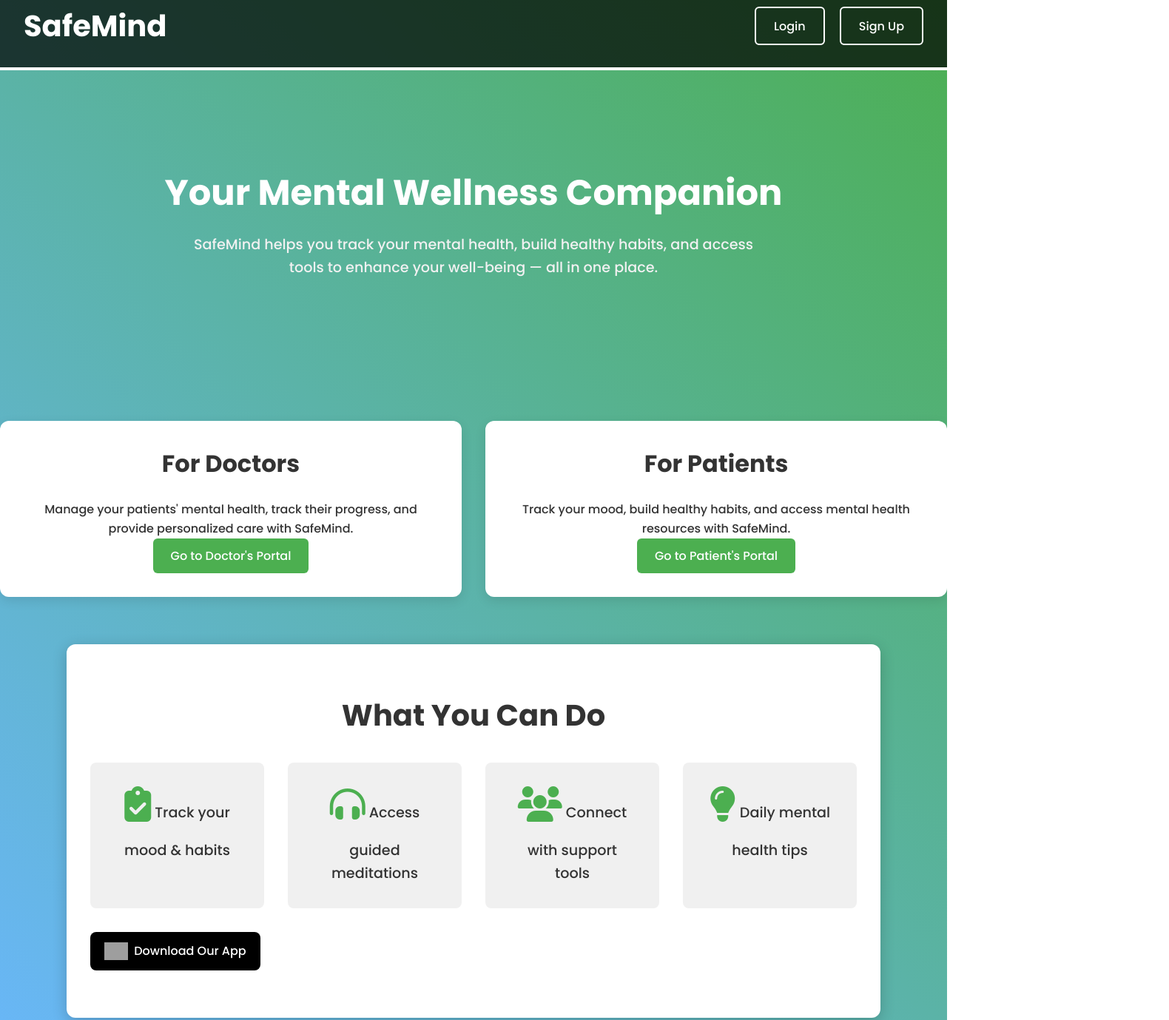
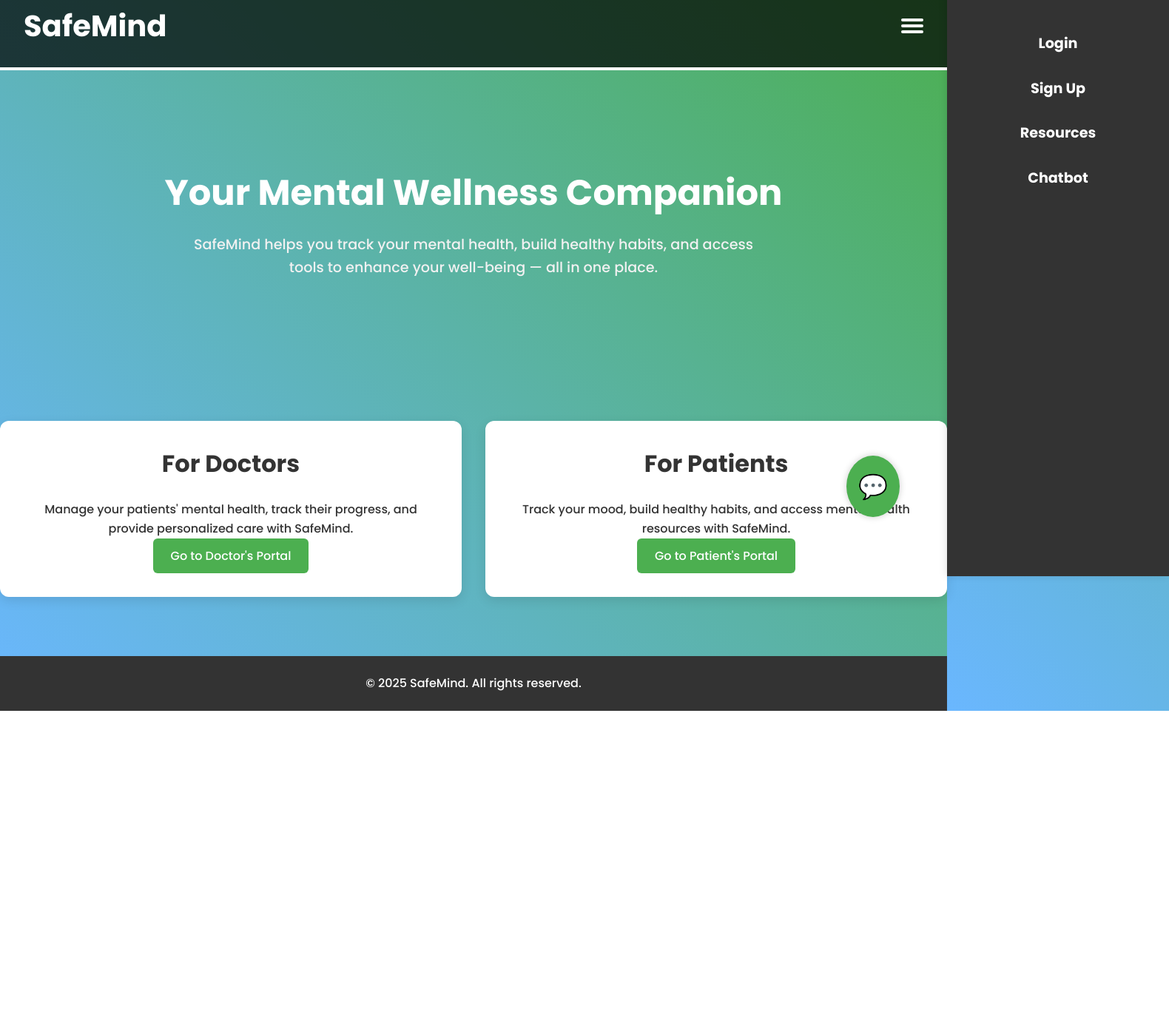
Before and after one commit to DevTalix/mental-health-app, a website: page public/index.html in a window 1280 px wide. Shown: the part 21-1400 px from the top of the page at 74% size, 1580 px wide, since content can reach past the window. After the commit the page ends 982 px from the top, so only its background shows below. Drawn offline with Linux system fonts and the light colour scheme; grey boxes are pictures that could not be loaded.

Commit message:
Initial Commit

```diff
--- a/public/index.html
+++ b/public/index.html
@@ -54,6 +54,56 @@
     nav button:hover {
       background: white;
       color: #4caf50;
+    }
+
+    /* Hamburger Menu */
+    .hamburger-menu {
+      display: flex;
+      flex-direction: column;
+      justify-content: space-between;
+      width: 30px;
+      height: 20px;
+      cursor: pointer;
+      z-index: 110;
+    }
+
+    .hamburger-menu div {
+      background: #fff;
+      height: 4px;
+      border-radius: 5px;
+      width: 100%;
+    }
+
+    .menu {
+      position: absolute;
+      top: 0;
+      right: -300px;
+      width: 300px;
+      height: 100vh;
+      background: #333;
+      color: white;
+      transition: all 0.3s ease;
+      padding-top: 50px;
+      box-shadow: -2px 0px 10px rgba(0, 0, 0, 0.1);
+      z-index: 1000;
+    }
+
+    .menu.open {
+      right: 0;
+    }
+
+    .menu a {
+      color: white;
+      text-decoration: none;
+      padding: 15px;
+      display: block;
+      font-size: 1.2rem;
+      text-align: center;
+      font-weight: bold;
+    }
+
+    .menu a:hover {
+      background: #555;
     }
 
     .hero {
@@ -119,76 +169,6 @@
       background: #388e3c;
     }
 
-    .features {
-      background: white;
-      border-radius: 12px;
-      box-shadow: 0 5px 20px rgba(0, 0, 0, 0.2);
-      color: #333;
-      margin: 4rem auto;
-      max-width: 1100px;
-      padding: 4rem 2rem;
-    }
-
-    .features h3 {
-      font-size: 2.5rem;
-      margin-bottom: 2rem;
-      text-align: center;
-    }
-
-    .features ul {
-      display: flex;
-      flex-wrap: wrap;
-      gap: 2rem;
-      justify-content: space-around;
-      list-style: none;
-      padding: 0;
-    }
-
-    .features li {
-      background: #f0f0f0;
-      border-radius: 8px;
-      flex: 1 1 200px;
-      font-size: 1.2rem;
-      padding: 2rem;
-      text-align: center;
-      transition: transform 0.3s ease;
-    }
-
-    .features li:hover {
-      background-color: #e0e0e0;
-      transform: translateY(-10px);
-    }
-
-    .features i {
-      color: #4caf50;
-      font-size: 3rem;
-      margin-bottom: 1.5rem;
-    }
-
-    .playstore-btn {
-      align-items: center;
-      background-color: #000;
-      border-radius: 8px;
-      color: #fff;
-      display: inline-flex;
-      font-size: 1rem;
-      font-weight: 500;
-      gap: 0.5rem;
-      padding: 0.8rem 1.2rem;
-      text-decoration: none;
-      transition: background-color 0.3s ease;
-      margin-top: 2rem;
-    }
-
-    .playstore-btn:hover {
-      background-color: #333;
-    }
-
-    .playstore-btn img {
-      height: 24px;
-      width: auto;
-    }
-
     footer {
       background: #333;
       color: white;
@@ -201,11 +181,30 @@
       margin: 0;
     }
 
+    /* Chatbot Floating Button */
+    #chatbot-btn {
+      position: fixed;
+      bottom: 10%;
+      right: 5%;
+      background: #4caf50;
+      border-radius: 50%;
+      color: white;
+      font-size: 2rem;
+      padding: 1rem;
+      box-shadow: 0px 0px 10px rgba(0, 0, 0, 0.2);
+      cursor: pointer;
+      transition: transform 0.3s ease;
+    }
+
+    #chatbot-btn:hover {
+      transform: scale(1.1);
+    }
+
     /* Mobile Responsiveness */
     @media (max-width: 768px) {
       header {
+        flex-direction: column;
         align-items: flex-start;
-        flex-direction: column;
       }
 
       header h1 {
@@ -213,29 +212,8 @@
         margin-bottom: 0.5rem;
       }
 
-      nav {
-        display: flex;
-        justify-content: flex-end;
-        margin-top: 1rem;
-        width: 100%;
-      }
-
       .hero {
         padding: 6rem 2rem;
-      }
-
-      .features {
-        padding: 3rem;
-      }
-
-      .features ul {
-        align-items: center;
-        flex-direction: column;
-      }
-
-      .features li {
-        flex: 1 1 100%;
-        margin-bottom: 1rem;
       }
 
       .user-segment {
@@ -246,16 +224,15 @@
       .user-segment .cta {
         margin-bottom: 1.5rem;
       }
+
+      footer {
+        margin-top: 3rem;
+      }
     }
 
-    /* Mobile Small (Max-width: 480px) */
     @media (max-width: 480px) {
       .hero h2 {
         font-size: 2.5rem;
-      }
-
-      .hero p {
-        font-size: 1rem;
       }
 
       .cta h3 {
@@ -266,28 +243,26 @@
         font-size: 0.9rem;
         padding: 0.6rem 1.2rem;
       }
-
-      .features h3 {
-        font-size: 2rem;
-      }
-
-      .features li {
-        flex: 1 1 100%;
-        margin-bottom: 1rem;
-      }
     }
   </style>
 </head>
 
 <body>
-
   <header>
     <h1>SafeMind</h1>
-    <nav>
-      <button onclick="window.location.href='login.html'">Login</button>
-      <button onclick="window.location.href='signup.html'">Sign Up</button>
-    </nav>
+    <div class="hamburger-menu" onclick="toggleMenu()">
+      <div></div>
+      <div></div>
+      <div></div>
+    </div>
   </header>
+
+  <div class="menu" id="menu">
+    <a href="login.html">Login</a>
+    <a href="signup.html">Sign Up</a>
+    <a href="resources.html">Resources</a>
+    <a href="chat.html">Chatbot</a>
+  </div>
 
   <section class="hero">
     <h2>Your Mental Wellness Companion</h2>
@@ -307,26 +282,33 @@
     </div>
   </section>
 
-  <section class="features">
-    <h3>What You Can Do</h3>
-    <ul>
-      <li><i class="fas fa-clipboard-check"></i> Track your mood & habits</li>
-      <li><i class="fas fa-headphones-alt"></i> Access guided meditations</li>
-      <li><i class="fas fa-users"></i> Connect with support tools</li>
-      <li><i class="fas fa-lightbulb"></i> Daily mental health tips</li>
-    </ul>
-    <a href="https://play.google.com/store" target="_blank" class="btn playstore-btn">
-      <img src="https://upload.wikimedia.org/wikipedia/commons/7/78/Google_Play_Store_badge_EN.svg" alt="Google Play" />
-      Download Our App
-    </a>
-  </section>
-
   <footer>
     <p>&copy; 2025 SafeMind. All rights reserved.</p>
   </footer>
 
-  <!-- Font Awesome -->
-  <script src="https://kit.fontawesome.com/a076d05399.js"></script>
+  <!-- Chatbot Floating Button -->
+  <div id="chatbot-btn" onclick="window.location.href='chat.html'">
+    💬
+  </div>
+
+  <script>
+    // Toggle the menu on/off when clicking the hamburger icon
+    function toggleMenu() {
+      const menu = document.getElementById('menu');
+      menu.classList.toggle('open');
+    }
+
+    // Close the menu if the user clicks outside of it
+    document.addEventListener('click', function (event) {
+      const menu = document.getElementById('menu');
+      const hamburgerMenu = document.querySelector('.hamburger-menu');
+
+      // Check if the click was outside the menu and the hamburger icon
+      if (!menu.contains(event.target) && !hamburgerMenu.contains(event.target)) {
+        menu.classList.remove('open');
+      }
+    });
+  </script>
 
 </body>
 
```
Also changed, not shown: public/chat.html (+45 -14 lines), public/doctor-dashboard.html (+0 -10 lines), public/resources.html (+71 -20 lines).
